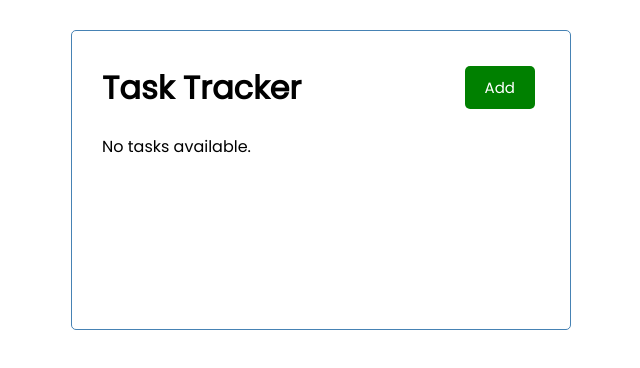
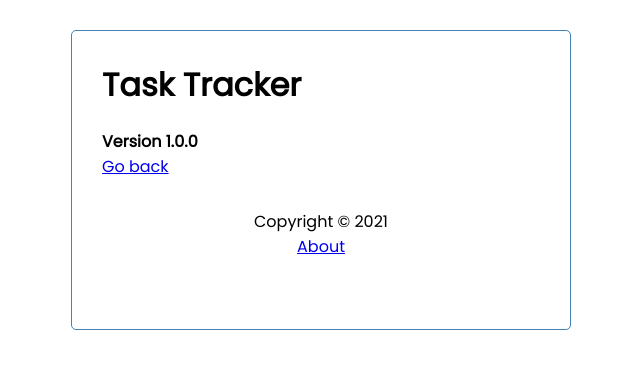
Before and after one commit to alex-gru/react-task-tracker, a React (Create React App) app: page /about in a window 1280 px wide. Shown: the top 368 px of the page, without its empty margins (319-959 px from the left). Built offline with nearby package versions, Linux system fonts and the light colour scheme; no server answers.

Commit message:
use react router for basic routing (about page and index)

```diff
--- a/package.json
+++ b/package.json
@@ -10,6 +10,7 @@
     "react": "^17.0.2",
     "react-dom": "^17.0.2",
     "react-icons": "^4.3.1",
+    "react-router-dom": "^6.0.2",
     "react-scripts": "4.0.3",
     "web-vitals": "^1.0.1"
   },
--- a/src/App.js
+++ b/src/App.js
@@ -2,6 +2,9 @@
 import Tasks from "./components/Tasks";
 import {useEffect, useState} from "react";
 import AddTask from "./components/AddTask";
+import Footer from "./components/Footer";
+import {BrowserRouter, Route, Routes} from "react-router-dom";
+import About from "./components/About";
 
 function App() {
     const [showAddTask, setShowAddTask] = useState(false);
@@ -43,7 +46,7 @@
     const toggleReminder = async (id) => {
         console.log('toggle reminder:', id)
         const taskToToggle = await fetchTask(id)
-        const updatedTask = { ...taskToToggle, reminder: !taskToToggle.reminder}
+        const updatedTask = {...taskToToggle, reminder: !taskToToggle.reminder}
         const res = await fetch(`http://localhost:5000/tasks/${id}`, {
             method: 'PUT',
             headers: {
@@ -69,16 +72,27 @@
     }
 
     return (
+        <BrowserRouter>
             <div className="container">
                 <Header onAdd={() => setShowAddTask(!showAddTask)} showAdd={showAddTask}/>
-            { showAddTask && <AddTask onAdd={addTask}/>
+                <Routes>
+                    <Route path='/' exact element={
+                        <>
+                            {showAddTask && <AddTask onAdd={addTask}/>
                             }
                             {tasks.length > 0 ?
                                 (
-                    <Tasks tasks={tasks} onDelete={deleteTask} onToggleReminder={toggleReminder} />
+                                    <Tasks tasks={tasks} onDelete={deleteTask} onToggleReminder={toggleReminder}/>
                                 ) : <p>No tasks available.</p>
                             }
+                        </>
+                    }
+                    />
+                    <Route path='/about' element={<About/>}/>
+                </Routes>
+                <Footer/>
             </div>
+        </BrowserRouter>
     );
 }
 
--- /dev/null
+++ b/src/components/About.js
@@ -0,0 +1,11 @@
+import React from 'react';
+import {Link} from "react-router-dom";
+
+const About = props => (
+    <div>
+        <h4>Version 1.0.0</h4>
+        <Link to='/'>Go back</Link>
+    </div>
+);
+
+export default About;
--- /dev/null
+++ b/src/components/Footer.js
@@ -0,0 +1,13 @@
+import React from 'react';
+import {Link} from "react-router-dom";
+
+function Footer(props) {
+    return (
+        <footer>
+            <p>Copyright &copy; 2021</p>
+            <Link to='/about'>About</Link>
+        </footer>
+    );
+}
+
+export default Footer;
--- a/src/components/Header.js
+++ b/src/components/Header.js
@@ -1,11 +1,15 @@
 import PropTypes from "prop-types";
 import Button from "./Button";
+import {useLocation} from "react-router-dom";
 
-const Header = ({ title, onAdd, showAdd }) => {
+const Header = ({title, onAdd, showAdd}) => {
+    const location = useLocation()
     return (
         <header className='header'>
             <h1>{title}</h1>
-            <Button color={showAdd ? 'red' : 'green'} text={showAdd ? 'Close' : 'Add'} onClick={onAdd}/>
+            {location.pathname === '/' &&
+                <Button color={showAdd ? 'red' : 'green'} text={showAdd ? 'Close' : 'Add'} onClick={onAdd}/>
+            }
         </header>
     );
 };
```
Also changed, not shown: 1 other file (tests, documents, lock files or other folders). Lines whose indentation alone changed are shown as unchanged.
